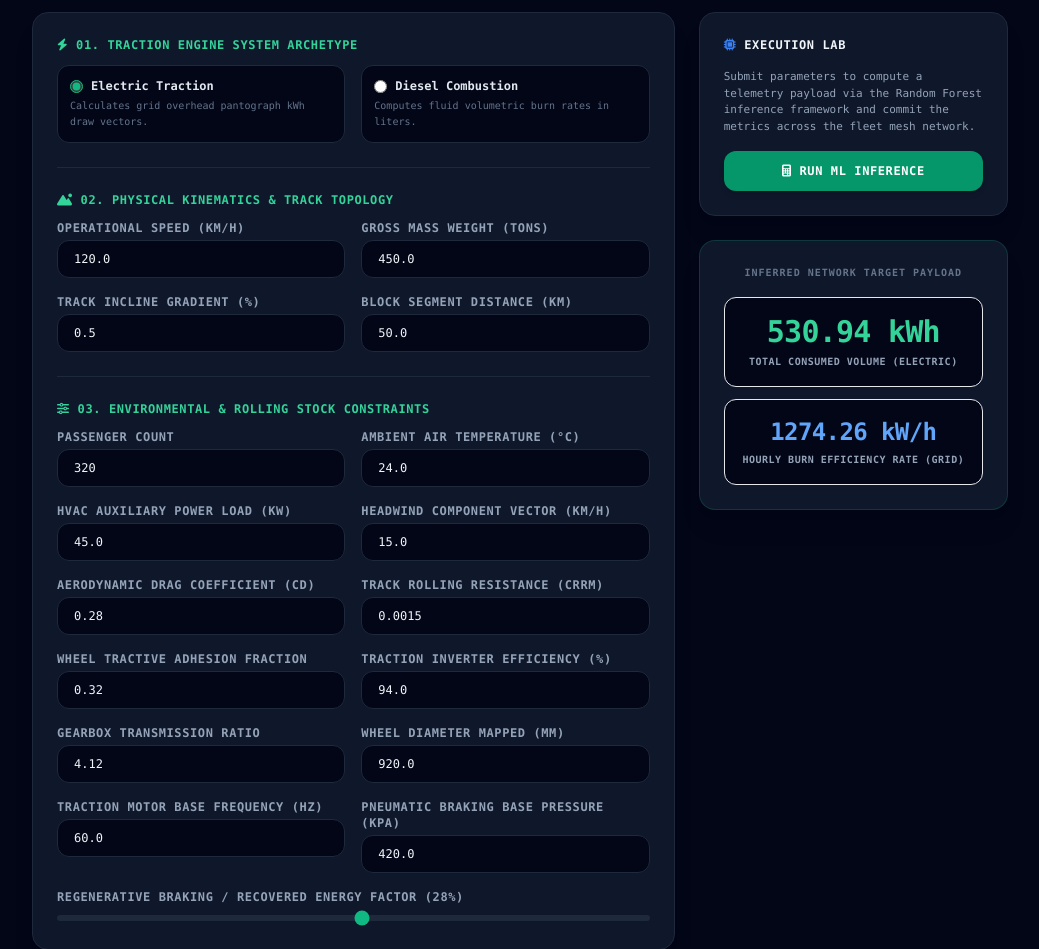
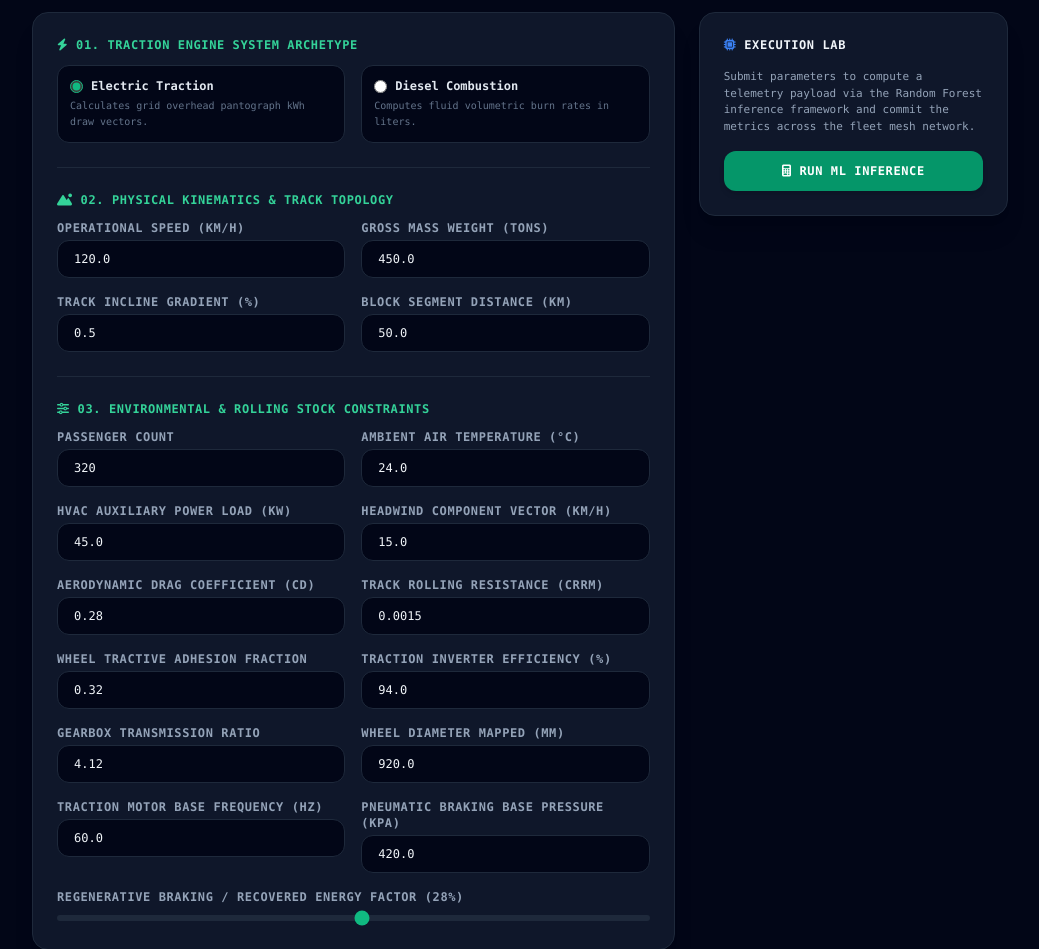
Before and after one commit to aravindsss2609-eng/RAILAI-CONSUMPTION-CONTROL, a Flask app: page /predict in a window 1280 px wide. Shown: the part 205-1154 px from the top of the page, without its empty margins (120-1159 px from the left). Run offline with Flask 3, Linux system fonts and the light colour scheme; parts of the project's set-up code (start-up, migrations or seed data) failed here and were passed over; some libraries are stand-ins or nearby versions.

Commit message:
Change in html

```diff
--- a/templates/predict.html
+++ b/templates/predict.html
@@ -49,6 +49,10 @@
         <!-- Simulation and Form Config Matrix -->
         <form id="predictorLaboratoryForm" class="grid grid-cols-1 lg:grid-cols-3 gap-6">
 
+            <!-- Hidden Operational Variables required by data dimension sizes -->
+            <input type="hidden" id="control_override" value="{{ system_state.control_override|default(1) }}">
+            <input type="hidden" id="simulation_pass" value="{{ system_state.simulation_pass|default(1) }}">
+
             <!-- Left & Middle: Field Telemetry Inputs -->
             <div class="lg:col-span-2 bg-slate-900 p-6 rounded-2xl border border-slate-800 space-y-6 shadow-xl">
 
@@ -85,19 +89,19 @@
                     <div class="grid grid-cols-1 md:grid-cols-2 gap-4">
                         <div>
                             <label class="block text-slate-400 uppercase font-bold tracking-wider mb-1">Operational Speed (km/h)</label>
-                            <input type="number" id="speed" value="{{ system_state.speed }}" min="40" max="250" class="w-full bg-slate-950 border border-slate-800 rounded-xl px-4 py-2.5 text-slate-100 focus:border-emerald-500 focus:outline-none font-mono">
+                            <input type="number" id="speed" value="{{ system_state.speed }}" min="40" max="250" step="any" class="w-full bg-slate-950 border border-slate-800 rounded-xl px-4 py-2.5 text-slate-100 focus:border-emerald-500 focus:outline-none font-mono">
                         </div>
                         <div>
                             <label class="block text-slate-400 uppercase font-bold tracking-wider mb-1">Gross Mass Weight (Tons)</label>
-                            <input type="number" id="weight" value="{{ system_state.weight }}" min="50" max="2500" class="w-full bg-slate-950 border border-slate-800 rounded-xl px-4 py-2.5 text-slate-100 focus:border-emerald-500 focus:outline-none font-mono">
+                            <input type="number" id="weight" value="{{ system_state.weight }}" min="50" max="2500" step="any" class="w-full bg-slate-950 border border-slate-800 rounded-xl px-4 py-2.5 text-slate-100 focus:border-emerald-500 focus:outline-none font-mono">
                         </div>
                         <div>
                             <label class="block text-slate-400 uppercase font-bold tracking-wider mb-1">Track Incline Gradient (%)</label>
-                            <input type="number" id="gradient" value="{{ system_state.gradient }}" step="0.1" min="-6" max="6" class="w-full bg-slate-950 border border-slate-800 rounded-xl px-4 py-2.5 text-slate-100 focus:border-emerald-500 focus:outline-none font-mono">
+                            <input type="number" id="gradient" value="{{ system_state.gradient }}" step="0.01" min="-6" max="6" class="w-full bg-slate-950 border border-slate-800 rounded-xl px-4 py-2.5 text-slate-100 focus:border-emerald-500 focus:outline-none font-mono">
                         </div>
                         <div>
                             <label class="block text-slate-400 uppercase font-bold tracking-wider mb-1">Block Segment Distance (km)</label>
-                            <input type="number" id="distance" value="{{ system_state.distance }}" min="1" max="1000" class="w-full bg-slate-950 border border-slate-800 rounded-xl px-4 py-2.5 text-slate-100 focus:border-emerald-500 focus:outline-none font-mono">
+                            <input type="number" id="distance" value="{{ system_state.distance }}" min="1" max="1000" step="any" class="w-full bg-slate-950 border border-slate-800 rounded-xl px-4 py-2.5 text-slate-100 focus:border-emerald-500 focus:outline-none font-mono">
                         </div>
                     </div>
                 </div>
@@ -116,15 +120,15 @@
                         </div>
                         <div>
                             <label class="block text-slate-400 uppercase font-bold tracking-wider mb-1">Ambient Air Temperature (°C)</label>
-                            <input type="number" id="temp" value="{{ system_state.temp }}" class="w-full bg-slate-950 border border-slate-800 rounded-xl px-4 py-2.5 text-slate-100 focus:border-emerald-500 focus:outline-none font-mono">
+                            <input type="number" id="temp" value="{{ system_state.temp }}" step="any" class="w-full bg-slate-950 border border-slate-800 rounded-xl px-4 py-2.5 text-slate-100 focus:border-emerald-500 focus:outline-none font-mono">
                         </div>
                         <div>
                             <label class="block text-slate-400 uppercase font-bold tracking-wider mb-1">HVAC Auxiliary Power Load (kW)</label>
-                            <input type="number" id="aux_load" value="{{ system_state.aux_load }}" class="w-full bg-slate-950 border border-slate-800 rounded-xl px-4 py-2.5 text-slate-100 focus:border-emerald-500 focus:outline-none font-mono">
+                            <input type="number" id="aux_load" value="{{ system_state.aux_load }}" step="any" class="w-full bg-slate-950 border border-slate-800 rounded-xl px-4 py-2.5 text-slate-100 focus:border-emerald-500 focus:outline-none font-mono">
                         </div>
                         <div>
                             <label class="block text-slate-400 uppercase font-bold tracking-wider mb-1">Headwind Component Vector (km/h)</label>
-                            <input type="number" id="headwind" value="{{ system_state.headwind }}" class="w-full bg-slate-950 border border-slate-800 rounded-xl px-4 py-2.5 text-slate-100 focus:border-emerald-500 focus:outline-none font-mono">
+                            <input type="number" id="headwind" value="{{ system_state.headwind }}" step="any" class="w-full bg-slate-950 border border-slate-800 rounded-xl px-4 py-2.5 text-slate-100 focus:border-emerald-500 focus:outline-none font-mono">
                         </div>
                         <div>
                             <label class="block text-slate-400 uppercase font-bold tracking-wider mb-1">Aerodynamic Drag Coefficient (Cd)</label>
@@ -140,7 +144,7 @@
                         </div>
                         <div>
                             <label class="block text-slate-400 uppercase font-bold tracking-wider mb-1">Traction Inverter Efficiency (%)</label>
-                            <input type="number" id="inverter_eff" value="{{ system_state.inverter_eff }}" class="w-full bg-slate-950 border border-slate-800 rounded-xl px-4 py-2.5 text-slate-100 focus:border-emerald-500 focus:outline-none font-mono">
+                            <input type="number" id="inverter_eff" value="{{ system_state.inverter_eff }}" step="any" class="w-full bg-slate-950 border border-slate-800 rounded-xl px-4 py-2.5 text-slate-100 focus:border-emerald-500 focus:outline-none font-mono">
                         </div>
                         <div>
                             <label class="block text-slate-400 uppercase font-bold tracking-wider mb-1">Gearbox Transmission Ratio</label>
@@ -148,15 +152,15 @@
                         </div>
                         <div>
                             <label class="block text-slate-400 uppercase font-bold tracking-wider mb-1">Wheel Diameter Mapped (mm)</label>
-                            <input type="number" id="wheel_diam" value="{{ system_state.wheel_diam }}" class="w-full bg-slate-950 border border-slate-800 rounded-xl px-4 py-2.5 text-slate-100 focus:border-emerald-500 focus:outline-none font-mono">
+                            <input type="number" id="wheel_diam" value="{{ system_state.wheel_diam }}" step="any" class="w-full bg-slate-950 border border-slate-800 rounded-xl px-4 py-2.5 text-slate-100 focus:border-emerald-500 focus:outline-none font-mono">
                         </div>
                         <div>
                             <label class="block text-slate-400 uppercase font-bold tracking-wider mb-1">Traction Motor Base Frequency (Hz)</label>
-                            <input type="number" id="motor_freq" value="{{ system_state.motor_freq }}" class="w-full bg-slate-950 border border-slate-800 rounded-xl px-4 py-2.5 text-slate-100 focus:border-emerald-500 focus:outline-none font-mono">
+                            <input type="number" id="motor_freq" value="{{ system_state.motor_freq }}" step="any" class="w-full bg-slate-950 border border-slate-800 rounded-xl px-4 py-2.5 text-slate-100 focus:border-emerald-500 focus:outline-none font-mono">
                         </div>
                         <div>
                             <label class="block text-slate-400 uppercase font-bold tracking-wider mb-1">Pneumatic Braking Base Pressure (kPa)</label>
-                            <input type="number" id="brake_pressure" value="{{ system_state.brake_pressure }}" class="w-full bg-slate-950 border border-slate-800 rounded-xl px-4 py-2.5 text-slate-100 focus:border-emerald-500 focus:outline-none font-mono">
+                            <input type="number" id="brake_pressure" value="{{ system_state.brake_pressure }}" step="any" class="w-full bg-slate-950 border border-slate-800 rounded-xl px-4 py-2.5 text-slate-100 focus:border-emerald-500 focus:outline-none font-mono">
                         </div>
                         <div class="md:col-span-2">
                             <label class="block text-slate-400 uppercase font-bold tracking-wider mb-1">Regenerative Braking / Recovered Energy Factor (<span id="lbl-regen">{{ (system_state.regen)|int }}%</span>)</label>
@@ -182,24 +186,24 @@
                     </button>
                 </div>
 
-                <!-- Simulation Output Panel Display -->
-                <div id="resultsCard" class="bg-slate-900 p-6 rounded-2xl border border-emerald-500/20 shadow-xl flex flex-col justify-center items-center text-center min-h-[220px]">
+                <!-- Simulation Output Panel Display (Hidden until predicted) -->
+                <div id="resultsCard" class="hidden bg-slate-900 p-6 rounded-2xl border border-emerald-500/20 shadow-xl flex-col justify-center items-center text-center min-h-[220px]">
                     <span class="text-slate-500 text-[10px] tracking-widest font-bold uppercase block">Inferred Network Target Payload</span>
 
                     <!-- Main Value Box -->
                     <div class="mt-4 bg-slate-950 p-4 rounded-xl border border-slate-850 w-full">
                         <div class="text-3xl font-black text-emerald-400 tracking-tight font-mono" id="simOutput-total">
-                            {% if system_state.engine_type == 0 %}{{ system_state.total_kwh }} kWh{% else %}{{ system_state.total_liters }} L{% endif %}
+                            --
                         </div>
-                        <div class="text-slate-400 text-[10px] uppercase font-bold tracking-wider mt-1" id="lbl-total-unit">Total Consumed Volume (Electric)</div>
+                        <div class="text-slate-400 text-[10px] uppercase font-bold tracking-wider mt-1" id="lbl-total-unit">Total Consumed Volume</div>
                     </div>
 
                     <!-- Burn Rate Box -->
                     <div class="mt-3 bg-slate-950 p-4 rounded-xl border border-slate-850 w-full">
                         <div class="text-2xl font-black text-blue-400 tracking-tight font-mono" id="simOutput-rate">
-                            {% if system_state.engine_type == 0 %}{{ system_state.kwh_per_hour }} kW/h{% else %}{{ system_state.liters_per_hour }} L/h{% endif %}
+                            --
                         </div>
-                        <div class="text-slate-400 text-[10px] uppercase font-bold tracking-wider mt-1" id="lbl-rate-unit">Hourly Burn Efficiency Rate (Grid)</div>
+                        <div class="text-slate-400 text-[10px] uppercase font-bold tracking-wider mt-1" id="lbl-rate-unit">Hourly Burn Efficiency Rate</div>
                     </div>
                 </div>
             </div>
@@ -214,6 +218,7 @@
         const lblRateUnit = document.getElementById('lbl-rate-unit');
         const outputTotal = document.getElementById('simOutput-total');
         const outputRate = document.getElementById('simOutput-rate');
+        const resultsCard = document.getElementById('resultsCard');
 
         // Dynamic Label Slider Synchronization
         regenSlider.addEventListener('input', () => {
@@ -243,28 +248,37 @@
         document.getElementById('predictorLaboratoryForm').addEventListener('submit', async (e) => {
             e.preventDefault();
 
-            // Collect the 20 parameters required by the telemetry state processor
+            // Safe selector retrieval agent values
+            const getFloatValue = (id) => {
+                const elem = document.getElementById(id);
+                return elem ? parseFloat(elem.value) || 0.0 : 0.0;
+            };
+            const getIntValue = (id) => {
+                const elem = document.getElementById(id);
+                return elem ? parseInt(elem.value) || 0 : 0;
+            };
+
             const payload = {
                 engine_type: parseInt(document.querySelector('input[name="engine_type"]:checked').value),
-                speed: parseFloat(document.getElementById('speed').value),
-                weight: parseFloat(document.getElementById('weight').value),
-                gradient: parseFloat(document.getElementById('gradient').value),
-                distance: parseFloat(document.getElementById('distance').value),
-                passengers: parseInt(document.getElementById('passengers').value),
-                temp: parseFloat(document.getElementById('temp').value),
-                aux_load: parseFloat(document.getElementById('aux_load').value),
-                headwind: parseFloat(document.getElementById('headwind').value),
-                drag_coeff: parseFloat(document.getElementById('drag_coeff').value),
-                rolling_res: parseFloat(document.getElementById('rolling_res').value),
-                adhesion: parseFloat(document.getElementById('adhesion').value),
-                inverter_eff: parseFloat(document.getElementById('inverter_eff').value),
-                gear_ratio: parseFloat(document.getElementById('gear_ratio').value),
-                wheel_diam: parseFloat(document.getElementById('wheel_diam').value),
-                motor_freq: parseFloat(document.getElementById('motor_freq').value),
-                brake_pressure: parseFloat(document.getElementById('brake_pressure').value),
+                speed: getFloatValue('speed'),
+                weight: getFloatValue('weight'),
+                gradient: getFloatValue('gradient'),
+                distance: getFloatValue('distance'),
+                passengers: getIntValue('passengers'),
+                temp: getFloatValue('temp'),
+                aux_load: getFloatValue('aux_load'),
+                headwind: getFloatValue('headwind'),
+                drag_coeff: getFloatValue('drag_coeff'),
+                rolling_res: getFloatValue('rolling_res'),
+                adhesion: getFloatValue('adhesion'),
+                inverter_eff: getFloatValue('inverter_eff'),
+                gear_ratio: getFloatValue('gear_ratio'),
+                wheel_diam: getFloatValue('wheel_diam'),
+                motor_freq: getFloatValue('motor_freq'),
+                brake_pressure: getFloatValue('brake_pressure'),
                 regen: parseFloat(regenSlider.value),
-                control_override: 1,
-                simulation_pass: 1
+                control_override: getIntValue('control_override'),
+                simulation_pass: getIntValue('simulation_pass')
             };
 
             try {
@@ -278,23 +292,24 @@
                 console.log("Inference matrix transmission outcome data:", data);
 
                 if (data.success) {
+                    // Unhide results block panel grid wrapper smoothly
+                    resultsCard.style.display = 'flex';
+
                     if(payload.engine_type === 0) {
-                        // FIX: Key name alignment to match what app.py delivers directly
-                        const rawTotalKwh = data.total_kwh ?? '0.00';
-                        const rawRateKwh = data.kwh_per_hour ?? '0.00';
+                        const rawTotalKwh = data.total_kwh !== undefined ? data.total_kwh : (data.pred_total_kwh ?? '0.00');
+                        const rawRateKwh = data.kwh_per_hour !== undefined ? data.kwh_per_hour : (data.pred_kwh_per_hour ?? '0.00');
                         outputTotal.innerText = `${rawTotalKwh} kWh`;
                         outputRate.innerText = `${rawRateKwh} kW/h`;
                         outputTotal.className = "text-3xl font-black text-emerald-400 tracking-tight font-mono";
                     } else {
-                        // FIX: Key name alignment to match what app.py delivers directly
-                        const rawTotalLiters = data.total_liters ?? '0.00';
-                        const rawRateLiters = data.liters_per_hour ?? '0.00';
+                        const rawTotalLiters = data.total_liters !== undefined ? data.total_liters : (data.pred_total_liters ?? '0.00');
+                        const rawRateLiters = data.liters_per_hour !== undefined ? data.liters_per_hour : (data.pred_liters_per_hour ?? '0.00');
                         outputTotal.innerText = `${rawTotalLiters} L`;
                         outputRate.innerText = `${rawRateLiters} L/h`;
                         outputTotal.className = "text-3xl font-black text-blue-400 tracking-tight font-mono";
                     }
                 } else {
-                    alert('Inference execution encountered an error inside the prediction block.');
+                    alert('Inference execution encountered an error inside the prediction block: ' + (data.error || 'Unknown Error'));
                 }
             } catch (error) {
                 console.error("Predictor Laboratory Matrix failure:", error);
```
